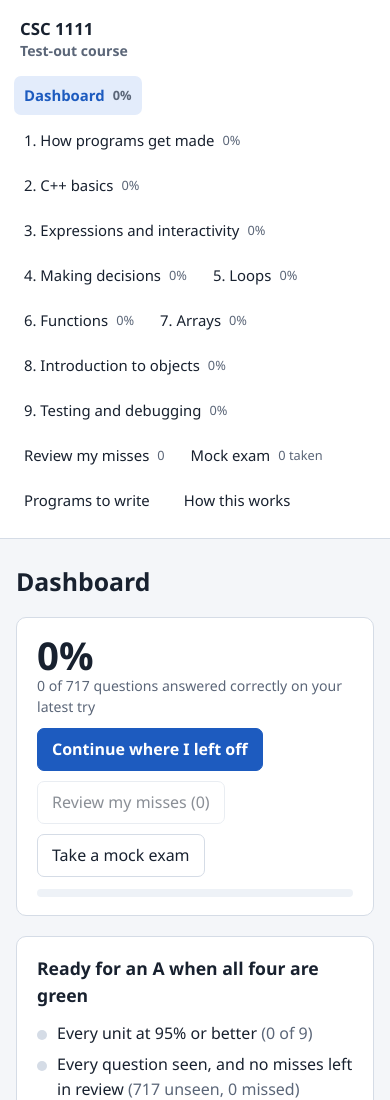
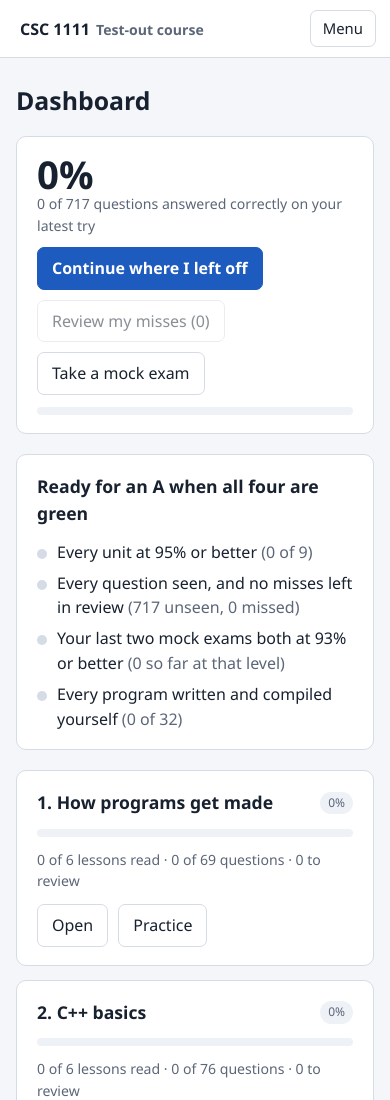
Before and after one commit to shaynhornik/csc-1111-practice-module, a plain HTML site: page index.html in a window 390 px wide. Shown: the top 1100 px of the page. Drawn offline with Linux system fonts and the light colour scheme.

Commit message:
Collapse the menu behind a button on phones
Co-Authored-By: Claude <noreply@anthropic.com>

```diff
--- a/index.html
+++ b/index.html
@@ -87,10 +87,16 @@ details { border: 1px solid var(--line); border-radius: 8px; background: var(--s
 details > summary { cursor: pointer; padding: 9px 14px; color: var(--accent); font-weight: 600; }
 details > div { padding: 0 14px 12px; }
 .timer { font-family: var(--mono); font-variant-numeric: tabular-nums; }
+nav #menuToggle { display: none; }
 @media (max-width: 820px) {
-  .app { grid-template-columns: 1fr; }
+  .app { grid-template-columns: 1fr; grid-template-rows: auto 1fr; }
   nav { position: static; height: auto; flex-direction: row; flex-wrap: wrap; border-right: 0; border-bottom: 1px solid var(--line); }
-  nav h1 { width: 100%; } nav .sep { display: none; }
+  nav { padding: 10px 14px; gap: 4px; align-items: center; }
+  nav h1 { width: auto; flex: 1; margin: 0 6px; font-size: 1rem; } nav h1 br { display: none; } nav h1 .muted { margin-left: 6px; }
+  nav .sep { display: none; }
+  nav button[data-r] { display: none; width: 100%; }
+  nav.open button[data-r] { display: flex; }
+  nav #menuToggle { display: flex; border: 1px solid var(--line); padding: 6px 12px; }
 }
 </style>
 </head>
@@ -165,11 +171,11 @@ function answerText(q) {
 }
 
 var view = document.getElementById('view'), nav = document.getElementById('nav');
-var route = { name: 'home' };
-function go(r) { route = r; render(); window.scrollTo(0, 0); }
+var route = { name: 'home' }, navOpen = false;
+function go(r) { route = r; navOpen = false; render(); window.scrollTo(0, 0); }
 
 function renderNav() {
-  var o = overall(), h = '<h1>CSC 1111<br><span class="muted small">Test-out course</span></h1>';
+  var o = overall(), h = '<h1>CSC 1111<br><span class="muted small">Test-out course</span></h1><button id="menuToggle" aria-expanded="' + (navOpen ? 'true' : 'false') + '">' + (navOpen ? 'Close' : 'Menu') + '</button>';
   h += '<button data-r="home" class="' + (route.name === 'home' ? 'on' : '') + '"><span>Dashboard</span><span class="pct">' + o.pct + '%</span></button>';
   h += '<div class="sep"></div>';
   UNITS.forEach(function (u, i) {
@@ -182,8 +188,11 @@ function renderNav() {
   h += '<button data-r="programs" class="' + (route.name === 'programs' ? 'on' : '') + '"><span>Programs to write</span><span class="pct"></span></button>';
   h += '<button data-r="help" class="' + (route.name === 'help' ? 'on' : '') + '"><span>How this works</span><span class="pct"></span></button>';
   nav.innerHTML = h;
-  Array.prototype.forEach.call(nav.querySelectorAll('button'), function (b) {
+  nav.className = navOpen ? 'open' : '';
+  document.getElementById('menuToggle').addEventListener('click', function () { navOpen = !navOpen; renderNav(); });
+  Array.prototype.forEach.call(nav.querySelectorAll('button[data-r]'), function (b) {
     b.addEventListener('click', function () {
+      navOpen = false;
       var r = b.getAttribute('data-r');
       if (r === 'home') go({ name: 'home' });
       else if (r === 'unit') go({ name: 'unit', unit: b.getAttribute('data-u') });
```
Also changed, not shown: src/app-template.html (+15 -6 lines).
